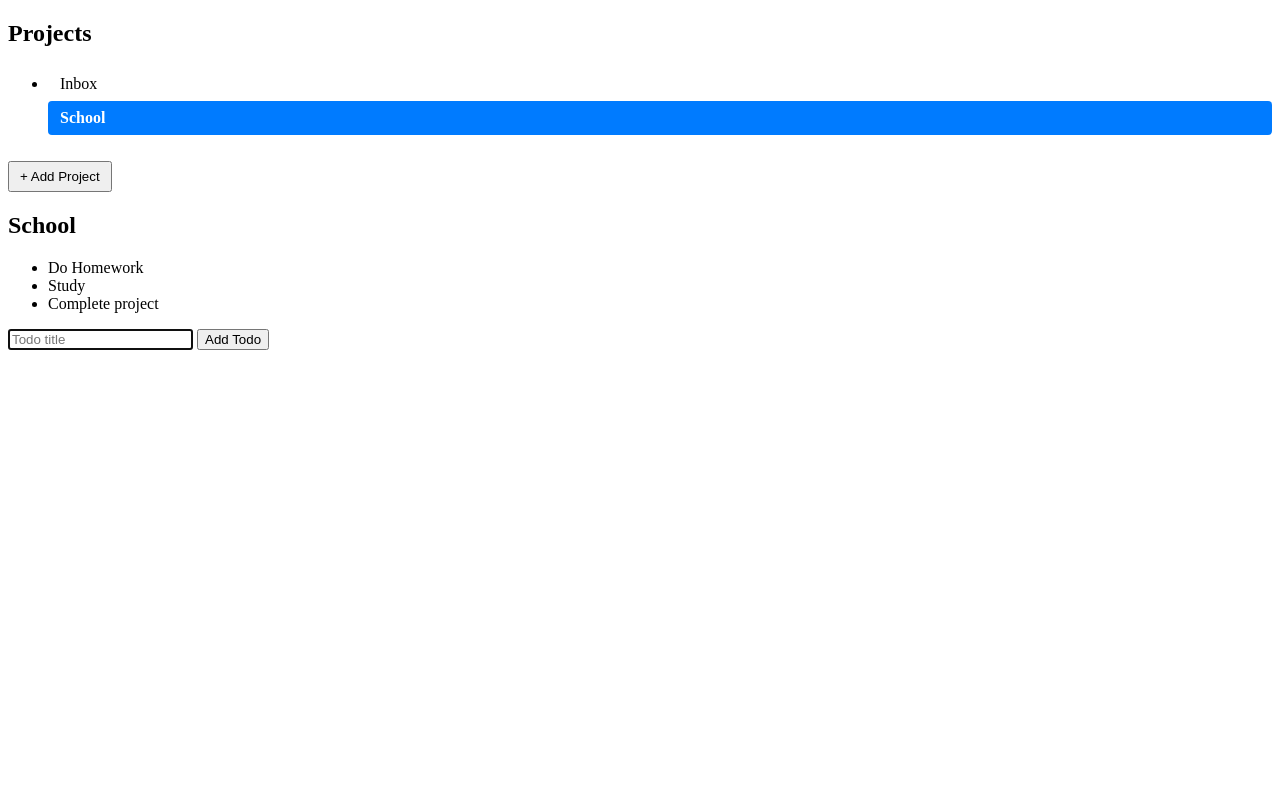
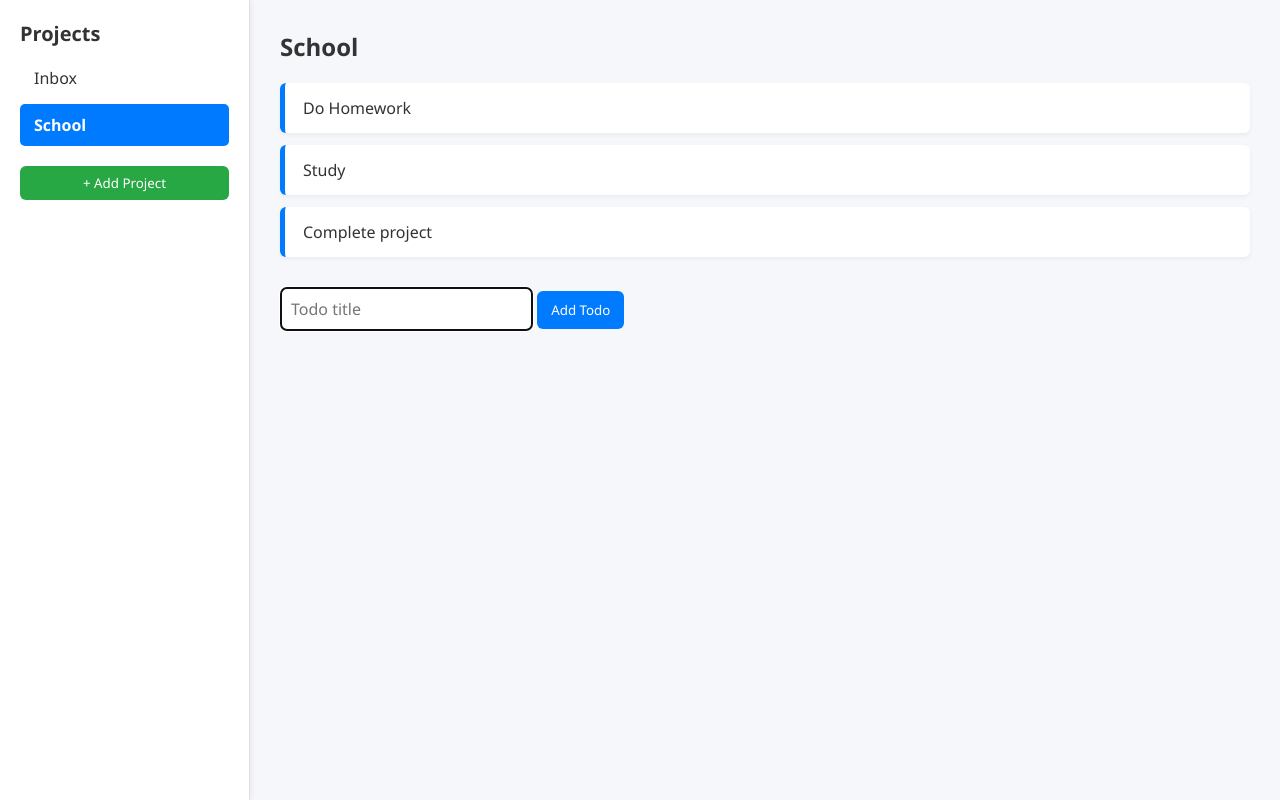
Before and after one commit to EduardoMezaM/Todo-List, a website built with webpack: page src/template.html in a window 1280 px wide. Both pictures are taken after a click on the button "Add Todo". Built offline with nearby package versions, Linux system fonts and the light colour scheme.

Commit message:
Added style

```diff
--- a/src/styles.css
+++ b/src/styles.css
@@ -1,18 +1,61 @@
+* {
+  box-sizing: border-box;
+  margin: 0;
+  padding: 0;
+  font-family: 'Segoe UI', Tahoma, Geneva, Verdana, sans-serif;
+}
+
+body {
+  display: flex;
+  height: 100vh;
+  background-color: #f5f7fa;
+  color: #333;
+}
+
+#sidebar {
+  width: 250px;
+  background-color: #ffffff;
+  border-right: 1px solid #e0e0e0;
+  padding: 20px;
+  box-shadow: 2px 0 5px rgba(0, 0, 0, 0.05);
+}
+
+#sidebar h2 {
+  margin-bottom: 10px;
+  font-size: 20px;
+}
+
 #addProjectBtn {
+  margin-top: 15px;
+  padding: 8px 12px;
+  width: 100%;
+  background-color: #28a745;
+  color: white;
+  border: none;
+  border-radius: 6px;
+  cursor: pointer;
+  transition: background-color 0.3s ease;
+}
+
+#addProjectBtn:hover {
+  background-color: #218838;
+}
+
+#projectList {
+  list-style: none;
   margin-top: 10px;
-  padding: 6px 10px;
-  cursor: pointer;
 }
 
 #projectList li {
-  padding: 8px 12px;
+  padding: 10px 14px;
+  margin-bottom: 5px;
   cursor: pointer;
-  border-radius: 4px;
-  transition: background-color 0.3s ease;
+  border-radius: 5px;
+  transition: background-color 0.2s ease;
 }
 
 #projectList li:hover {
-  background-color: #eee;
+  background-color: #f1f1f1;
 }
 
 #projectList li.active-project {
@@ -20,3 +63,70 @@
   color: white;
   font-weight: bold;
 }
+
+#main {
+  flex: 1;
+  padding: 30px;
+  overflow-y: auto;
+}
+
+#projectTitle {
+  font-size: 24px;
+  margin-bottom: 20px;
+}
+
+#todoList {
+  list-style: none;
+  margin-bottom: 30px;
+}
+
+#todoList li {
+  background-color: #ffffff;
+  padding: 14px 18px;
+  margin-bottom: 12px;
+  border-radius: 6px;
+  box-shadow: 0 2px 4px rgba(0, 0, 0, 0.05);
+  border-left: 5px solid #007bff;
+}
+
+#showTodoFormBtn {
+  padding: 8px 14px;
+  background-color: #17a2b8;
+  color: white;
+  border: none;
+  border-radius: 6px;
+  cursor: pointer;
+  transition: background-color 0.3s ease;
+}
+
+#showTodoFormBtn:hover {
+  background-color: #138496;
+}
+
+#todoForm {
+  margin-top: 15px;
+  display: flex;
+  gap: 10px;
+  align-items: center;
+}
+
+#todoForm input[type="text"] {
+  flex: 1;
+  padding: 10px;
+  border-radius: 6px;
+  border: 1px solid #ccc;
+  font-size: 16px;
+}
+
+#todoForm button[type="submit"] {
+  padding: 10px 14px;
+  background-color: #007bff;
+  color: white;
+  border: none;
+  border-radius: 6px;
+  cursor: pointer;
+}
+
+#todoForm button[type="submit"]:hover {
+  background-color: #0056b3;
+}
```
